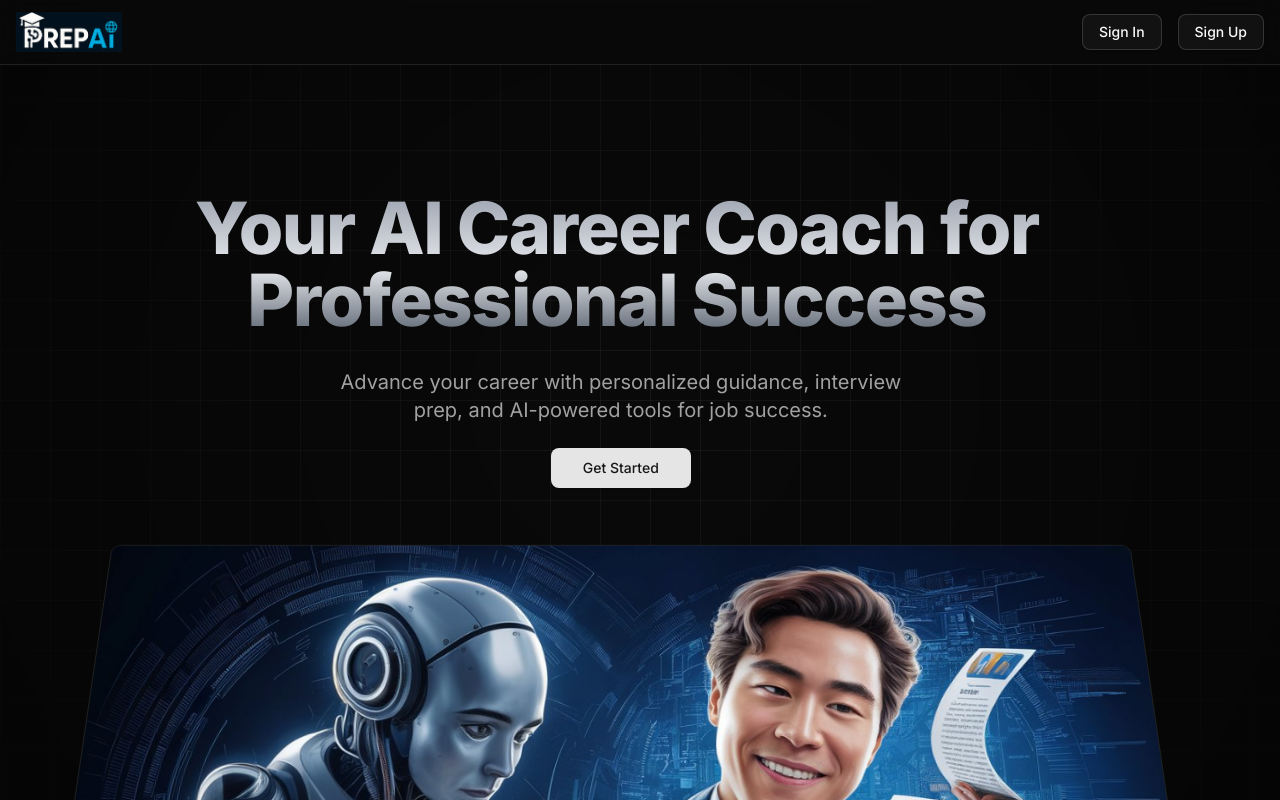
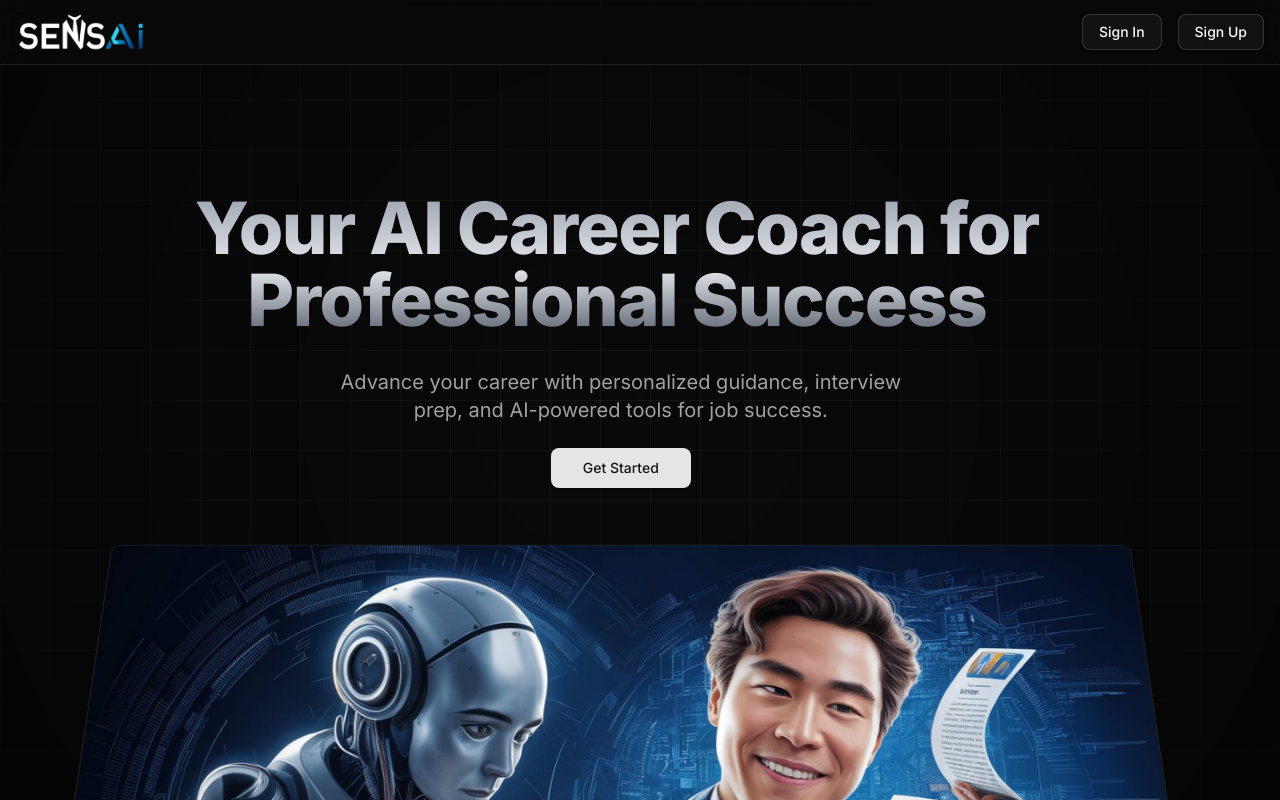
Before and after one commit to AchyuthaVikaram/PrepAI--AI-Career-Coach, a Next.js app: page / in a window 1280 px wide. Shown: the top 800 px of the page. Built offline with nearby package versions, Linux system fonts and the light colour scheme; no server answers.

Commit message:
named as SenseAi

```diff
--- a/app/layout.js
+++ b/app/layout.js
@@ -9,7 +9,7 @@ import { Toaster } from "@/components/ui/sonner";
 const inter = Inter({ subsets: ["latin"] });
 
 export const metadata = {
-	title: "PrepAI - AI Career Coach",
+	title: "SenseAI - AI Career Coach",
 	description: "",
 };
 
--- a/components/Header.jsx
+++ b/components/Header.jsx
@@ -32,7 +32,7 @@ export default  async function Header() {
 			<nav className="container mx-auto px-4 h-16 flex items-center justify-between">
 				<Link href="/">
 					<Image
-						src="/logo2.png"
+						src="/logo.png"
 						alt="SenseAI Logo"
 						width={400}
 						height={120}
--- a/package.json
+++ b/package.json
@@ -1,5 +1,5 @@
 {
-  "name": "prepai",
+  "name": "senseai",
   "version": "0.1.0",
   "private": true,
   "scripts": {
```
